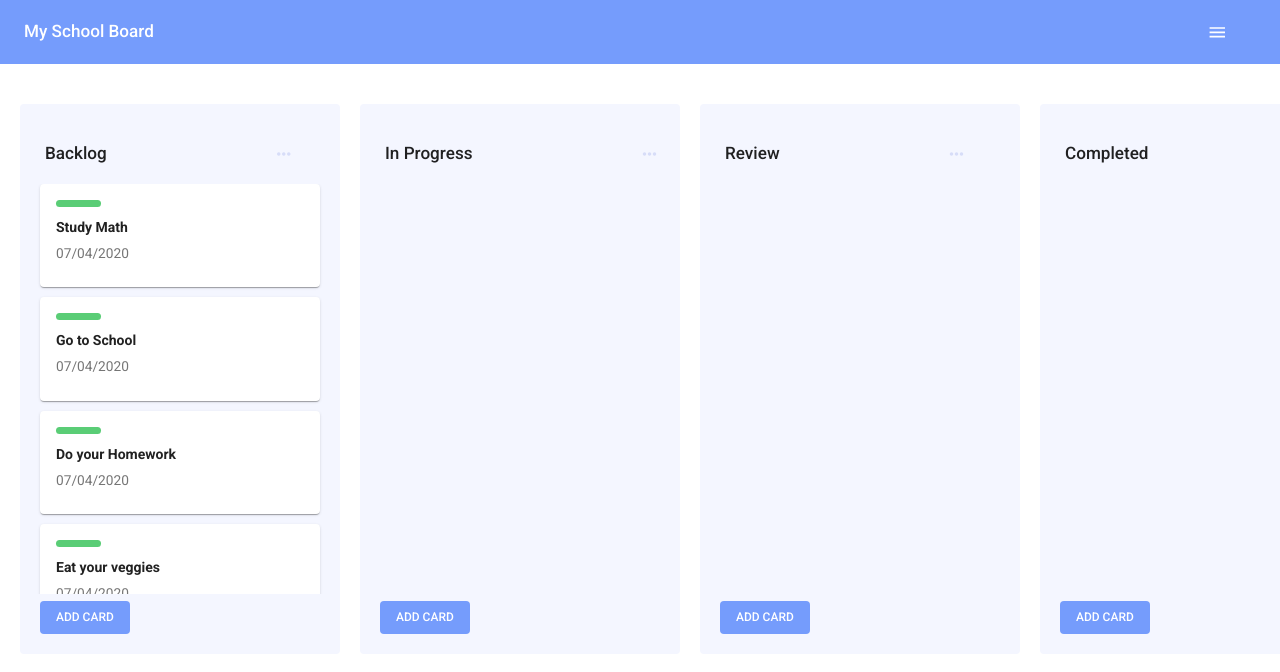
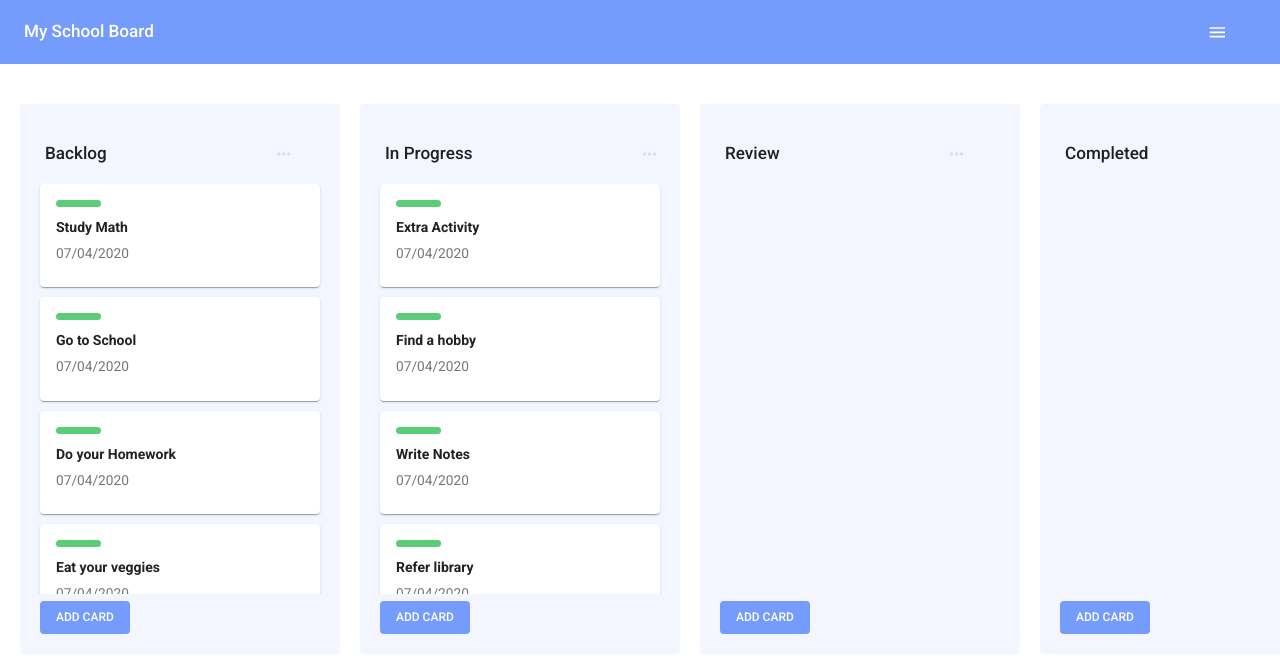
Before and after one commit to hatchways/team-linguini, a React (Create React App) app in the folder client/: page / in a window 1280 px wide. Shown: the top 672 px of the page. Built offline with nearby package versions, Linux system fonts and the light colour scheme.

Commit message:
reordering the columns

```diff
--- a/client/src/pages/Boards.js
+++ b/client/src/pages/Boards.js
@@ -2,7 +2,7 @@ import React, { useState } from "react";
 import initialData from "./InitialData";
 import BoardBar from "./BoardBar";
 import Column from "./Column";
-import { DragDropContext } from "react-beautiful-dnd";
+import { DragDropContext, Droppable } from "react-beautiful-dnd";
 
 import { makeStyles } from "@material-ui/core/styles";
 
@@ -30,27 +30,42 @@ const Boards = () => {
   const [data, setData] = useState(initialData);
 
   const onDragEnd = result => {
-      const { destination, source, draggableId } = result
+    const { destination, source, draggableId, type } = result;
 
-      if(!destination){
+    if (!destination) {
+      return;
+    }
+
+    if (
+      destination.droppableId === source.droppableId &&
+      destination.index === source.index
+    ) {
+      return;
+    }
+
+    if(type === 'column'){
+        const newColumnOrder = Array.from(data.columnOrder)
+        newColumnOrder.splice(source.index, 1)
+        newColumnOrder.splice(destination.index, 0, draggableId)
+
+        setData({
+            ...data,
+            columnOrder: newColumnOrder
+        })
         return
     }
 
-      if(destination.droppableId === source.droppableId && destination.index === source.index){
-          return
-      }
-
-      const start = data.columns[source.droppableId]
-      const finish = data.columns[destination.droppableId]
+    const start = data.columns[source.droppableId];
+    const finish = data.columns[destination.droppableId];
     //Moving withing the same column
-      if(start === finish){
-          const newCardIds = Array.from(start.cardIds)
-          newCardIds.splice(source.index, 1)
-          newCardIds.splice(destination.index, 0, draggableId)
+    if (start === finish) {
+      const newCardIds = Array.from(start.cardIds);
+      newCardIds.splice(source.index, 1);
+      newCardIds.splice(destination.index, 0, draggableId);
       const newColumn = {
         ...start,
         cardIds: newCardIds
-          }
+      };
 
       setData({
         ...data,
@@ -58,23 +73,23 @@ const Boards = () => {
           ...data.columns,
           [newColumn.id]: newColumn
         }
-          })
-          return
+      });
+      return;
     }
     //Moving from one column to another
-      const startCardIds = Array.from(start.cardIds)
-      startCardIds.splice(source.index, 1)
+    const startCardIds = Array.from(start.cardIds);
+    startCardIds.splice(source.index, 1);
     const newStart = {
       ...start,
-          cardIds: startCardIds,
-      }
+      cardIds: startCardIds
+    };
 
-      const finishCardIds = Array.from(finish.cardIds)
-      finishCardIds.splice(destination.index, 0, draggableId)
+    const finishCardIds = Array.from(finish.cardIds);
+    finishCardIds.splice(destination.index, 0, draggableId);
     const newFinish = {
       ...finish,
-          cardIds: finishCardIds,
-      }
+      cardIds: finishCardIds
+    };
 
     setData({
       ...data,
@@ -83,23 +98,36 @@ const Boards = () => {
         [newStart.id]: newStart,
         [newFinish.id]: newFinish
       }
-      })
-  }
+    });
+  };
 
   return (
     <div>
       <BoardBar />
       <DragDropContext onDragEnd={onDragEnd}>
-        <div className={classes.container}>
+        <Droppable
+          droppableId="all-columns"
+          direction="horizontal"
+          type="column"
+        >
+          {provided => (
+            <div className={classes.container} {...provided.droppableProps} ref={provided.innerRef}>
               <div className={classes.grid}>
-            {data.columnOrder.map(columnId => {
+                {data.columnOrder.map((columnId, index) => {
                   const column = data.columns[columnId];
-              const cards = column.cardIds.map(cardId => data.cards[cardId]);
+                  const cards = column.cardIds.map(
+                    cardId => data.cards[cardId]
+                  );
 
-              return <Column key={column.id} column={column} cards={cards} />;
+                  return (
+                    <Column key={column.id} column={column} cards={cards} index={index} />
+                  );
                 })}
               </div>
+              {provided.placeholder}
             </div>
+          )}
+        </Droppable>
       </DragDropContext>
     </div>
   );
--- a/client/src/pages/Column.js
+++ b/client/src/pages/Column.js
@@ -1,6 +1,6 @@
 import React from "react";
 import Task from "./Task";
-import { Droppable } from "react-beautiful-dnd";
+import { Droppable, Draggable } from "react-beautiful-dnd";
 
 import { makeStyles } from "@material-ui/core/styles";
 import Typography from "@material-ui/core/Typography";
@@ -52,22 +52,31 @@ const useStyles = makeStyles(theme => ({
   }
 }));
 
-const Column = ({ column, cards }) => {
+const Column = ({ column, cards, index }) => {
   const classes = useStyles();
   return (
-    <Grid key={column.id} item>
+    <Draggable draggableId={column.id} index={index}>
+      {provided => (
+        <Grid key={column.id} item {...provided.draggableProps} ref={provided.innerRef}>
           <Paper className={classes.paper}>
-        <div className={classes.columnTitle}>
+            <div className={classes.columnTitle} {...provided.dragHandleProps}>
               <Typography variant="h6" className={classes.column}>
                 {column.title}
               </Typography>
               <div className={classes.icon}>
-            <i className="fas fa-ellipsis-h" style={{ color: "#D7DDF8" }}></i>
+                <i
+                  className="fas fa-ellipsis-h"
+                  style={{ color: "#D7DDF8" }}
+                ></i>
               </div>
             </div>
-        <Droppable droppableId={column.id}>
+            <Droppable droppableId={column.id} type="card">
               {provided => (
-            <div className={classes.cardSection} {...provided.droppableProps} ref={provided.innerRef}>
+                <div
+                  className={classes.cardSection}
+                  {...provided.droppableProps}
+                  ref={provided.innerRef}
+                >
                   {cards.map((card, index) => (
                     <Task key={card.id} card={card} index={index} />
                   ))}
@@ -81,6 +90,8 @@ const Column = ({ column, cards }) => {
             </Button>
           </Paper>
         </Grid>
+      )}
+    </Draggable>
   );
 };
 
--- a/client/src/pages/InitialData.js
+++ b/client/src/pages/InitialData.js
@@ -27,7 +27,35 @@ const initialData = {
       deadline: "07/04/2020",
       tag: "green",
       description: "lorem ipsum"
-    }
+    },
+    "card-5": {
+        id: "card-5",
+        title: "Extra Activity",
+        deadline: "07/04/2020",
+        tag: "green",
+        description: "lorem ipsum"
+      },
+      "card-6": {
+        id: "card-6",
+        title: "Find a hobby",
+        deadline: "07/04/2020",
+        tag: "green",
+        description: "lorem ipsum"
+      },
+      "card-7": {
+        id: "card-7",
+        title: "Write Notes",
+        deadline: "07/04/2020",
+        tag: "green",
+        description: "lorem ipsum"
+      },
+      "card-8": {
+        id: "card-8",
+        title: "Refer library",
+        deadline: "07/04/2020",
+        tag: "green",
+        description: "lorem ipsum"
+      }
   },
   columns: {
     "column-1": {
@@ -38,7 +66,7 @@ const initialData = {
     "column-2": {
       id: "column-2",
       title: "In Progress",
-      cardIds: []
+      cardIds: ["card-5", "card-6", "card-7", "card-8"]
     },
     "column-3": {
       id: "column-3",
```
Lines whose indentation alone changed are shown as unchanged.
